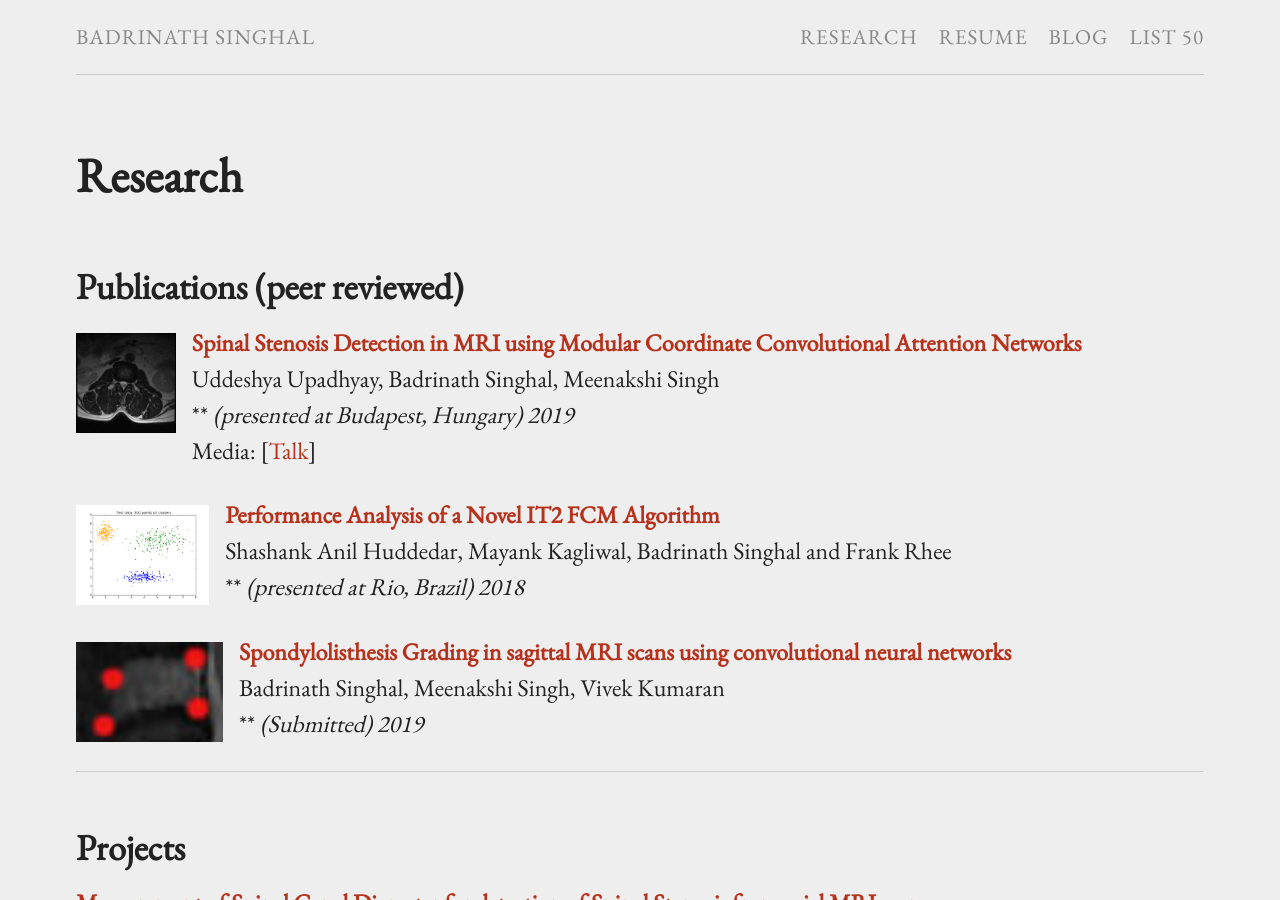
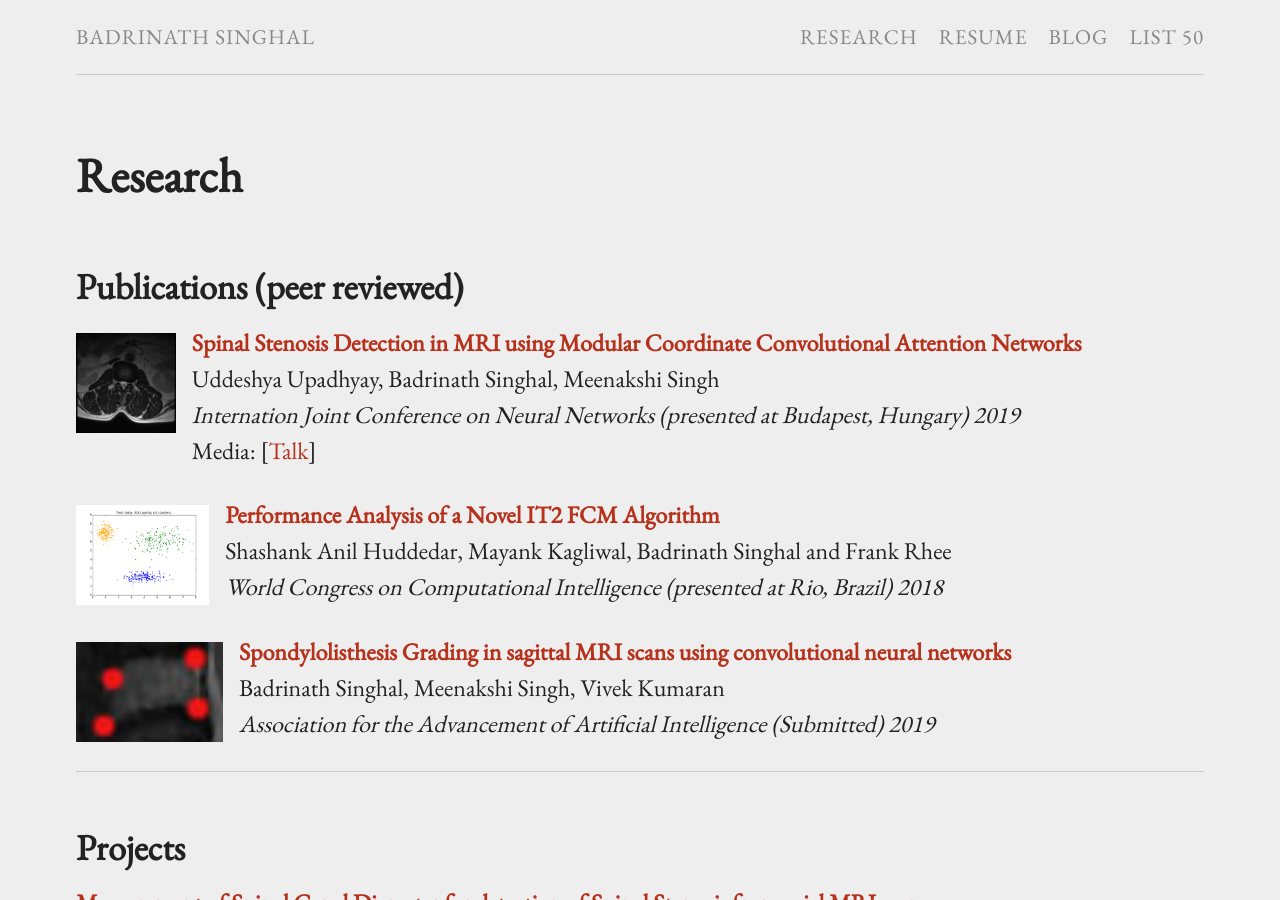
Before and after one commit to BadrinathS/BadrinathS.github.io, a Jekyll site: the page built from research.md, in a window 1280 px wide and 900 px high. Built offline with Jekyll 4.4.1, drawn with Linux system fonts in a browser that asks for light colours.

Commit message:
Update research.md

```diff
--- a/research.md
+++ b/research.md
@@ -163,7 +163,7 @@ projects:
 {% endif %}
 [**{{pub.title}}**]({% if pub.internal %}{{pub.url | prepend: site.baseurl}}{% else %}{{pub.url}}{% endif %})<br />
 {{pub.author}}<br />
-*{{pub.journal}}*
+*{{pub.conference}}*
 {% if pub.note %} *({{pub.note}})*
 {% endif %} *{{pub.year}}* {% if pub.doi %}[[doi]({{pub.doi}})]{% endif %}
 {% if pub.media %}<br />Media: {% for article in pub.media %}[[{{article.name}}]({{article.url}})]{% endfor %}{% endif %}
```
